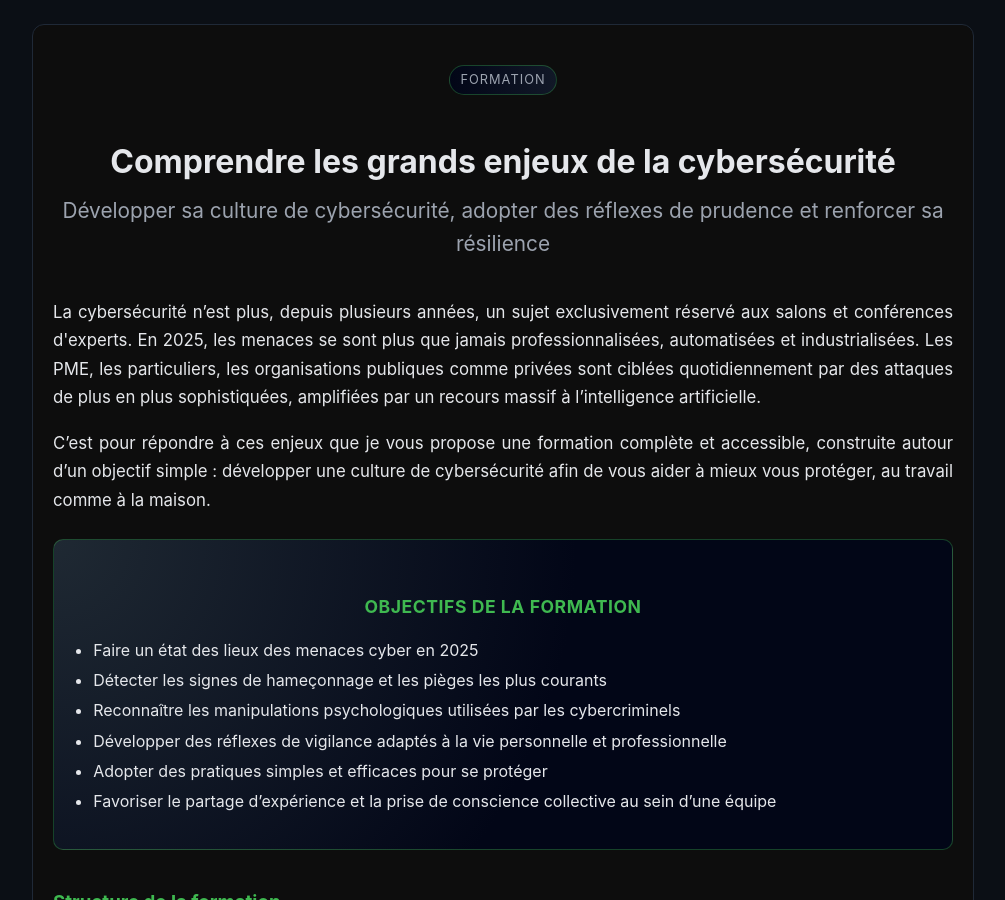
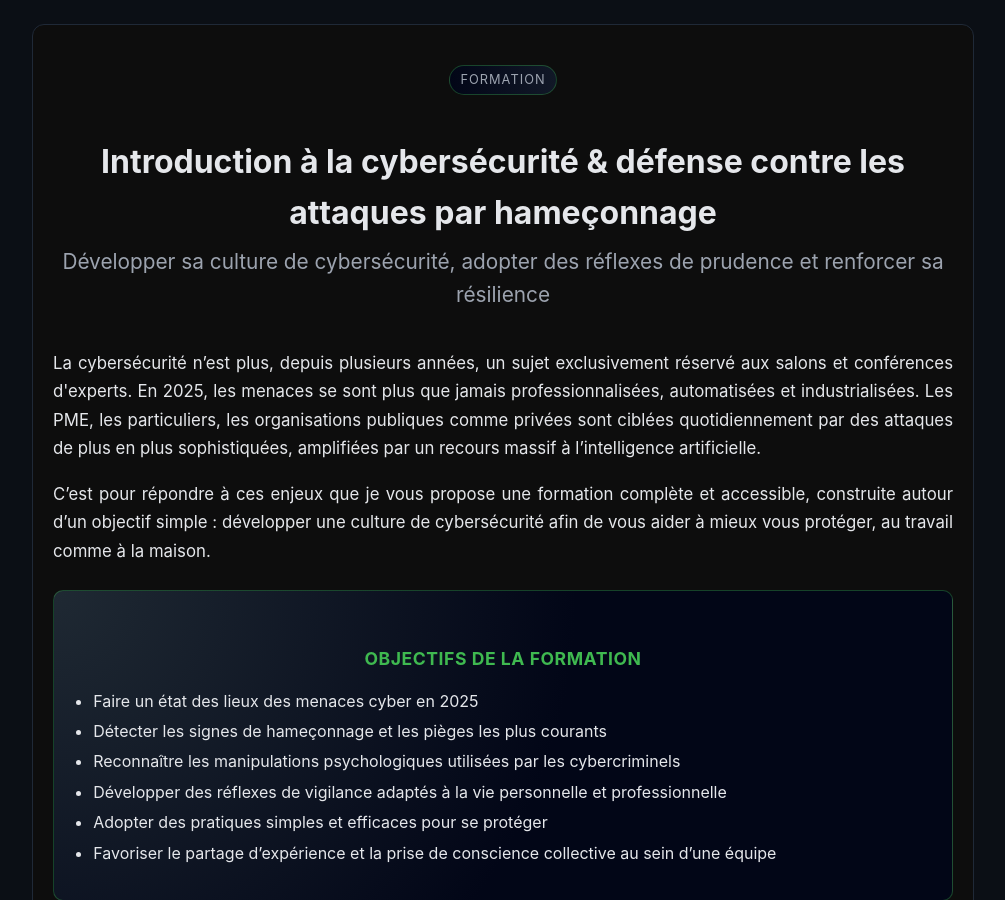
Before and after one commit to sqltemp/portfolio, a Jekyll site: the page projects/phares/formation.html, which Jekyll copies as it is, in a window 1280 px wide and 900 px high. Shown: the whole window, without its empty margins (137-1142 px from the left). Built offline with Jekyll 4.4.1, drawn with Linux system fonts in a browser that asks for light colours.

Commit message:
Update formation.html

```diff
--- a/projects/phares/formation.html
+++ b/projects/phares/formation.html
@@ -125,7 +125,7 @@
       <span class="tag-projet">Formation</span>
     </div>
 
-    <h1>Comprendre les grands enjeux de la cybersécurité</h1>
+    <h1>Introduction à la cybersécurité & défense contre les attaques par hameçonnage</h1>
     <h2>Développer sa culture de cybersécurité, adopter des réflexes de prudence et renforcer sa résilience</h2>
 
     <p style="font-size:1.05em; line-height:1.7;">
```
